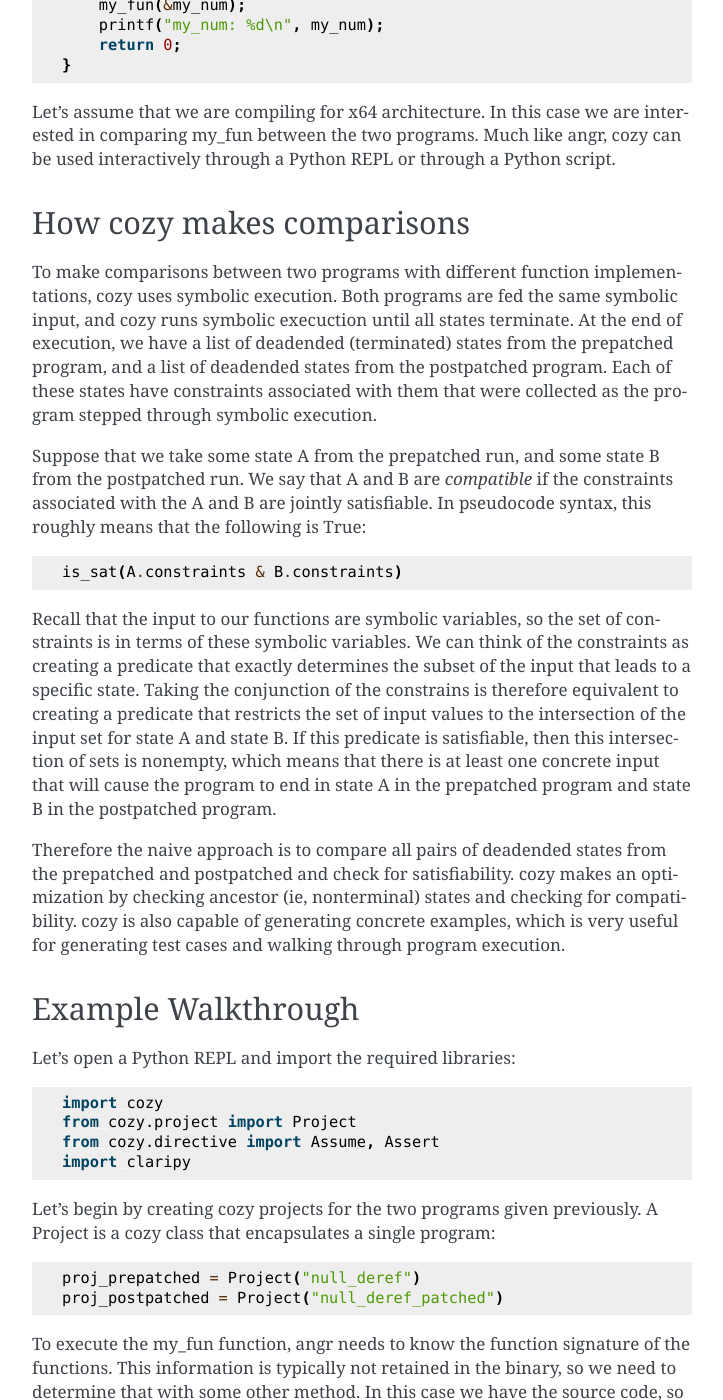
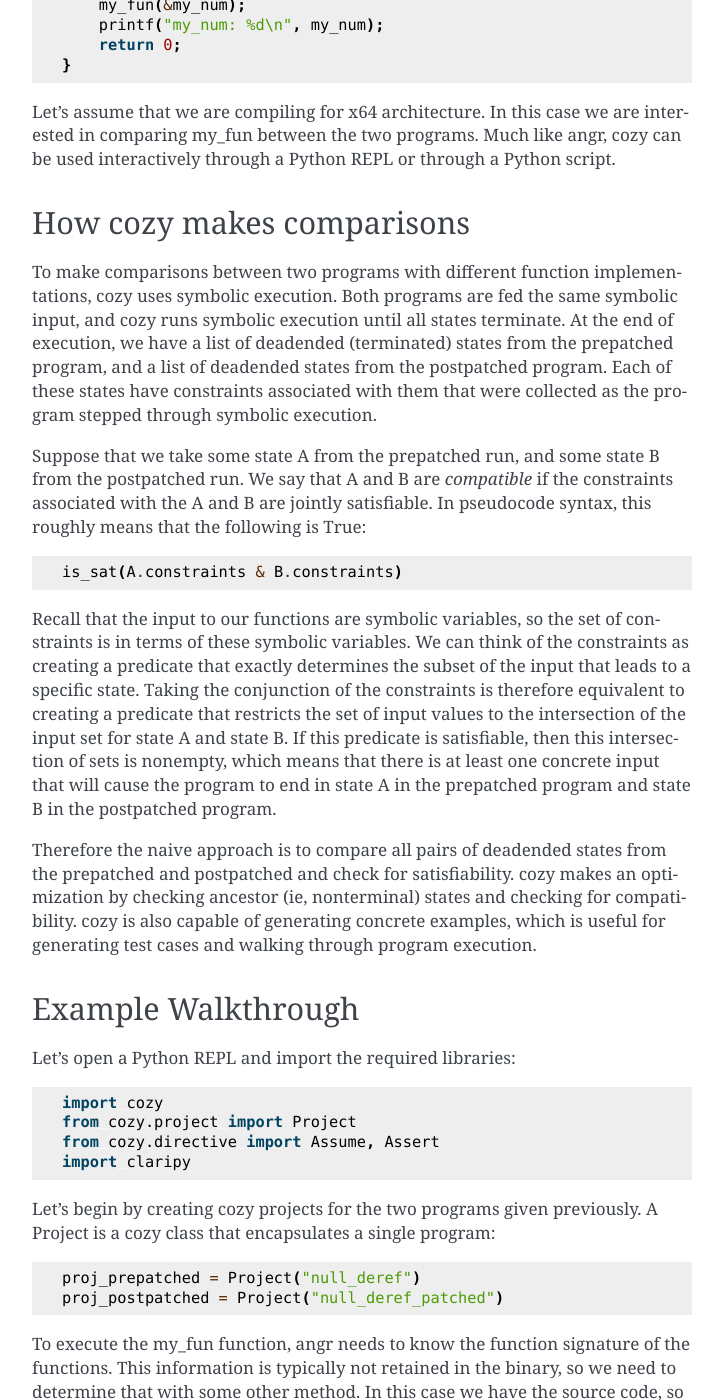
Before and after one commit to draperlaboratory/cozy, a Sphinx documentation site: the page built from docs/source/gettingstarted.rst, in a window 1280 px wide and 1400 px high, scrolled down 824 px. Shown: the whole window, without its empty margins (388-1111 px from the left). Built offline with Sphinx 7.4.7, drawn with Linux system fonts in a browser that asks for light colours; some of the changed text lies outside the part shown.

Commit message:
Fixed typos that Greg pointed out

```diff
--- a/docs/source/gettingstarted.rst
+++ b/docs/source/gettingstarted.rst
@@ -51,7 +51,7 @@
 
 To make comparisons between two programs with different function
 implementations, cozy uses symbolic execution. Both programs are fed
-the same symbolic input, and cozy runs symbolic execuction until all states
+the same symbolic input, and cozy runs symbolic execution until all states
 terminate. At the end of execution, we have a list of deadended (terminated)
 states from the prepatched program, and a list of deadended states from the
 postpatched program. Each of these states have constraints associated with
@@ -68,7 +68,7 @@
 set of constraints is in terms of these symbolic variables. We can think
 of the constraints as creating a predicate that exactly determines the
 subset of the input that leads to a specific state. Taking the conjunction
-of the constrains is therefore equivalent to creating a predicate
+of the constraints is therefore equivalent to creating a predicate
 that restricts the set of input values to the intersection of the input
 set for state A and state B. If this predicate is satisfiable, then
 this intersection of sets is nonempty, which means that there is at
@@ -79,7 +79,7 @@
 from the prepatched and postpatched and check for satisfiability. cozy
 makes an optimization by checking ancestor (ie, nonterminal) states
 and checking for compatibility. cozy is also capable of generating
-concrete examples, which is very useful for generating test cases and
+concrete examples, which is useful for generating test cases and
 walking through program execution.
 
 ===================
@@ -216,7 +216,7 @@
 To compare two program executions, we need two :py:class:`cozy.project.TerminatedResult` objects.
 In the previous execution of the pre-patched program, we received an :py:class:`cozy.project.AssertFailed` object
 as output, so let's create fresh sessions and re-run without any directives attached. This time we will make use of
-:py:func:`primitive.sym_ptr_constraints` to generate the constrains instead of creating them manually::
+:py:func:`primitive.sym_ptr_constraints` to generate the constraints instead of creating them manually::
 
     sess_prepatched = proj_prepatched.session("my_fun")
     sess_postpatched = proj_postpatched.session("my_fun")
```
Also changed, not shown: other parts of docs/source/gettingstarted.rst (+1 -1 lines).
